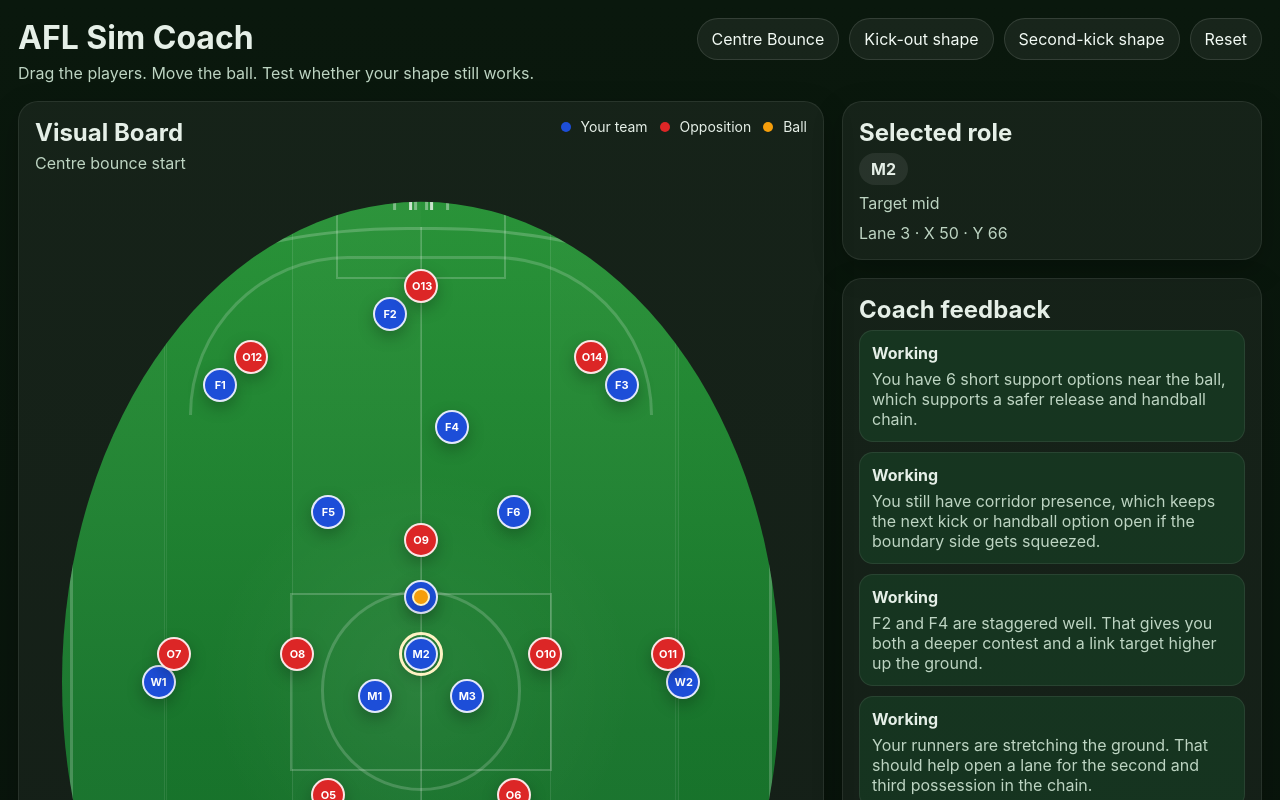
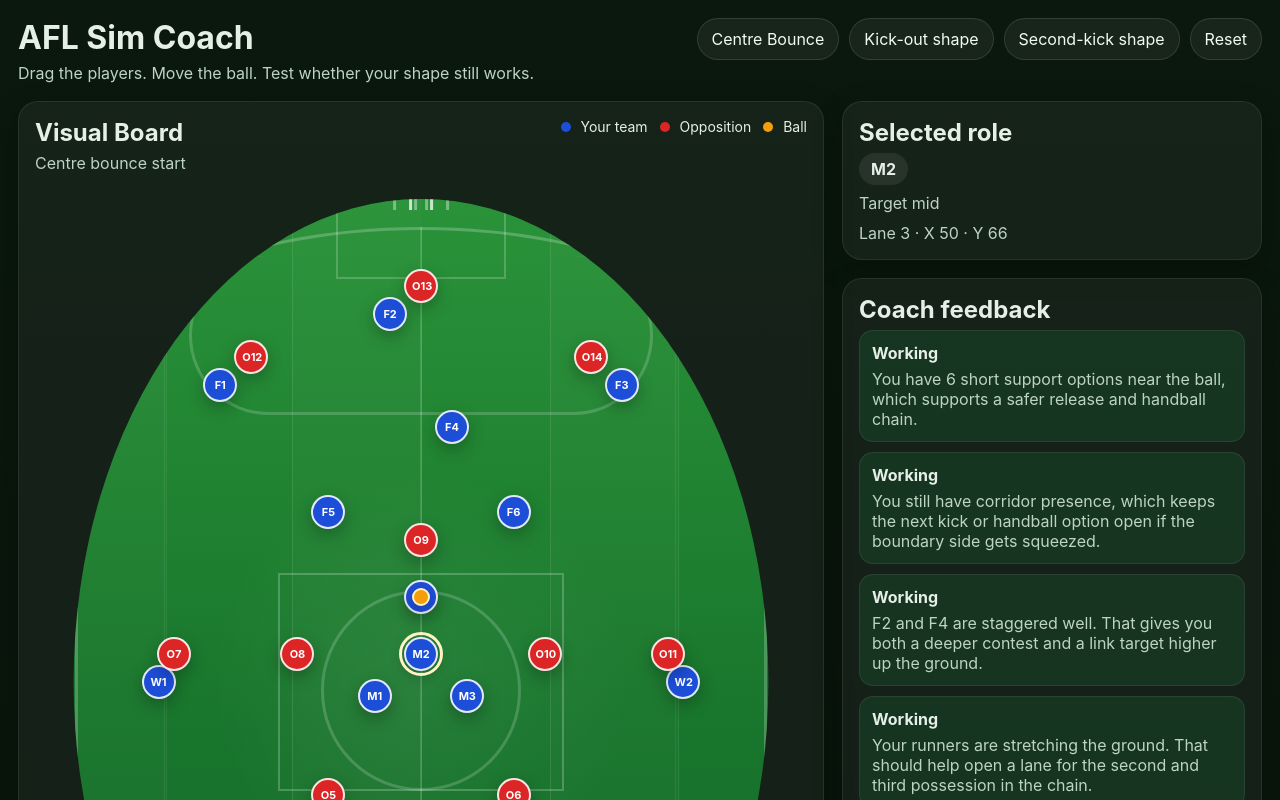
Before and after one commit to dmaher42/Coaching-Sim, a React (Vite) app: page / in a window 1280 px wide. Shown: the top 800 px of the page. Built offline with nearby package versions, Linux system fonts and the light colour scheme.

Commit message:
Refine oval field shape and flip 50m arcs

```diff
--- a/src/styles.css
+++ b/src/styles.css
@@ -120,8 +120,8 @@ button {
     radial-gradient(circle at 50% 50%, rgba(255,255,255,0.06), transparent 34%),
     linear-gradient(180deg, #279236 0%, #157329 55%, #0f6524 100%);
   border: none;
-  clip-path: ellipse(46.5% 48.5% at 50% 50%);
-  -webkit-clip-path: ellipse(46.5% 48.5% at 50% 50%);
+  clip-path: ellipse(45% 48.8% at 50% 50%);
+  -webkit-clip-path: ellipse(45% 48.8% at 50% 50%);
   box-shadow:
     inset 0 0 0 1px rgba(255,255,255,0.04),
     0 18px 36px rgba(0,0,0,0.26);
@@ -144,10 +144,10 @@ button {
 .field::after {
   content: "";
   position: absolute;
-  inset: 0.8%;
+  inset: 0.6%;
   border: 2px solid rgba(255,255,255,0.08);
-  clip-path: ellipse(46.2% 48.1% at 50% 50%);
-  -webkit-clip-path: ellipse(46.2% 48.1% at 50% 50%);
+  clip-path: ellipse(44.7% 48.4% at 50% 50%);
+  -webkit-clip-path: ellipse(44.7% 48.4% at 50% 50%);
   pointer-events: none;
 }
 
@@ -158,9 +158,9 @@ button {
 
 .boundary-oval {
   position: absolute;
-  inset: 4% 4.5%;
-  border: 3px solid rgba(255,255,255,0.2);
-  border-radius: 48% / 18%;
+  inset: 4% 5.2%;
+  border: 3px solid rgba(255,255,255,0.22);
+  border-radius: 50% / 18%;
 }
 
 .wing-guide {
@@ -194,11 +194,11 @@ button {
 
 .centre-square {
   position: absolute;
-  left: 33%;
-  right: 33%;
-  top: 41%;
-  bottom: 41%;
-  border: 2px solid rgba(255,255,255,0.2);
+  left: 31.5%;
+  right: 31.5%;
+  top: 39%;
+  bottom: 39%;
+  border: 2px solid rgba(255,255,255,0.22);
 }
 
 .centre-circle {
@@ -217,15 +217,20 @@ button {
   right: 20%;
   height: 16%;
   border: 3px solid rgba(255,255,255,0.18);
-  border-bottom: none;
   border-top-left-radius: 999px;
   border-top-right-radius: 999px;
+  border-bottom-left-radius: 999px;
+  border-bottom-right-radius: 999px;
 }
 
-.arc.top { top: 7%; }
+.arc.top {
+  top: 7%;
+  border-top: none;
+}
+
 .arc.bottom {
   bottom: 7%;
-  transform: rotate(180deg);
+  border-bottom: none;
 }
 
 .goal-square {
```
